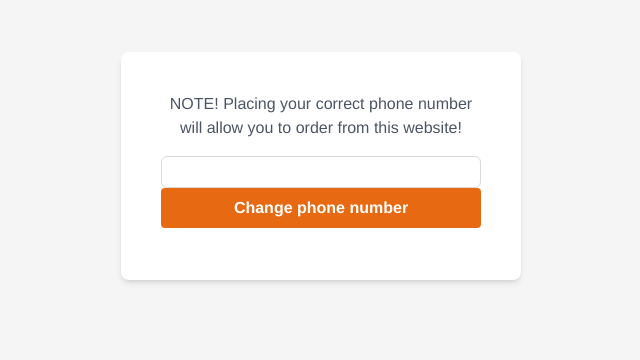
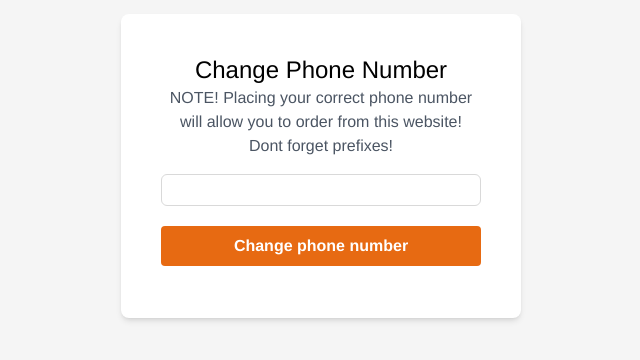
Before and after one commit to dan1ellac1/souvlaki-bros, a React (Create React App) app: page /editPhoneNumber in a window 1280 px wide. Shown: the part 234-594 px from the top of the page, without its empty margins (319-959 px from the left). Built offline with nearby package versions, Linux system fonts and the light colour scheme; no server answers; the database is empty; sample sign-in values are in the browser's storage.

Commit message:
ca te duash

```diff
--- a/src/components/phoneVerification/EditPhoneNumber.js
+++ b/src/components/phoneVerification/EditPhoneNumber.js
@@ -48,11 +48,14 @@ export const EditPhoneNumber = ({phoneNumber, setPhoneNumber}) => {
 
     <div className="flex flex-col items-center justify-center h-screen bg-[#f5f5f5]">
       <div className="bg-white p-10 rounded-lg shadow-md text-center w-[400px]">
-        <h2 className="text-md mb-4 text-gray-600">NOTE! Placing your correct phone number will allow you to order from this
+        <h1 className='text-2xl'>Change Phone Number</h1>
+        <h2 className="text-md text-gray-600">NOTE! Placing your correct phone number will allow you to order from this
           website!
         </h2>
+        <h2 className="text-md mb-4 text-gray-600">Dont forget prefixes!
+        </h2>
         <form onSubmit={changeNumber}>
-        <Input type="number" placeholder={phoneNumber} value={phoneNumber} onChange={(e)=>setPhoneNumber(e.target.value)}/>
+        <Input className='mb-5' type="number" placeholder={phoneNumber} value={phoneNumber} onChange={(e)=>setPhoneNumber(e.target.value)}/>
         <button type='submit' className="w-full bg-[#e76a12] text-white font-bold py-2 rounded mb-3">Change phone number</button>
       </form>
 
```
